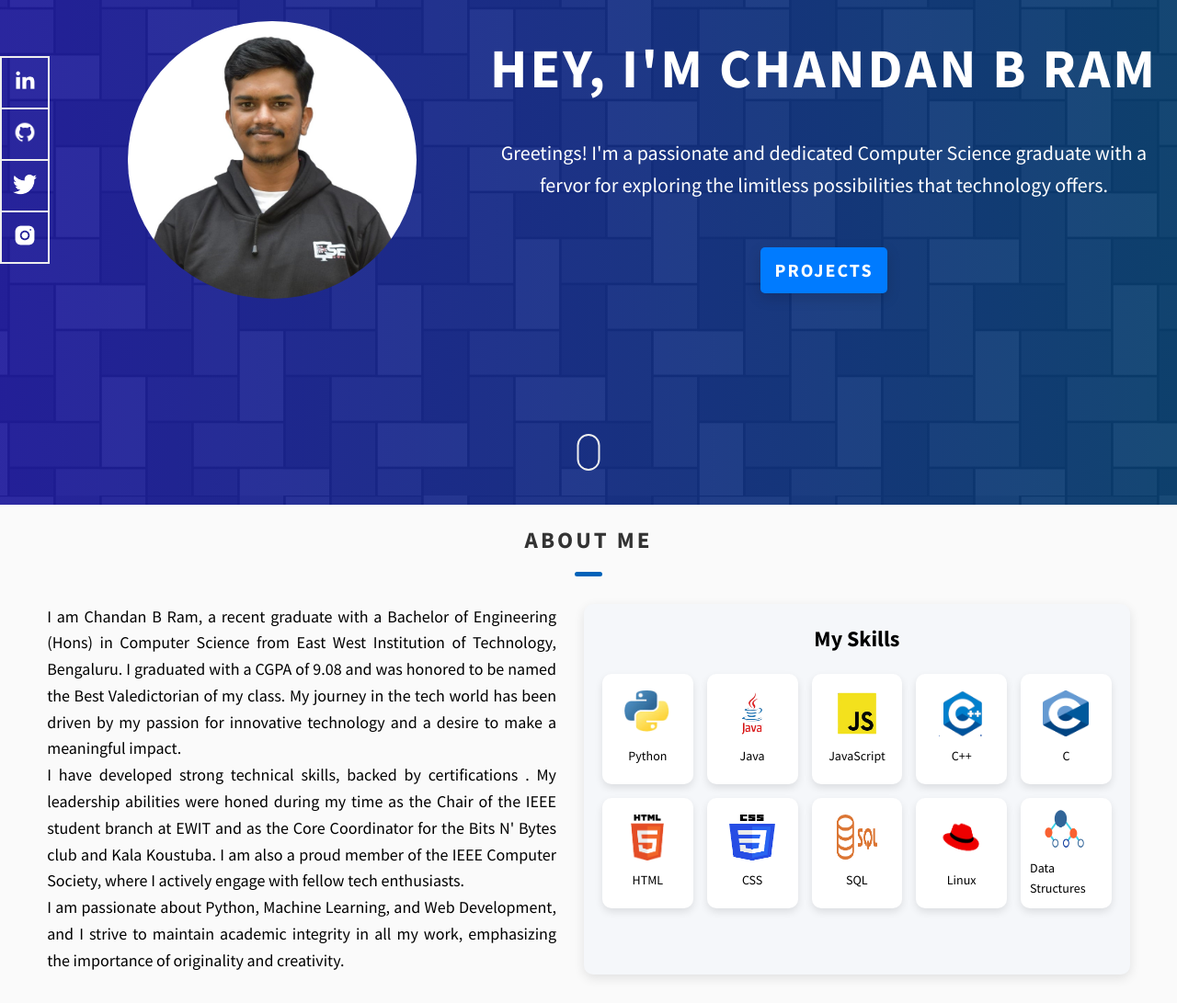
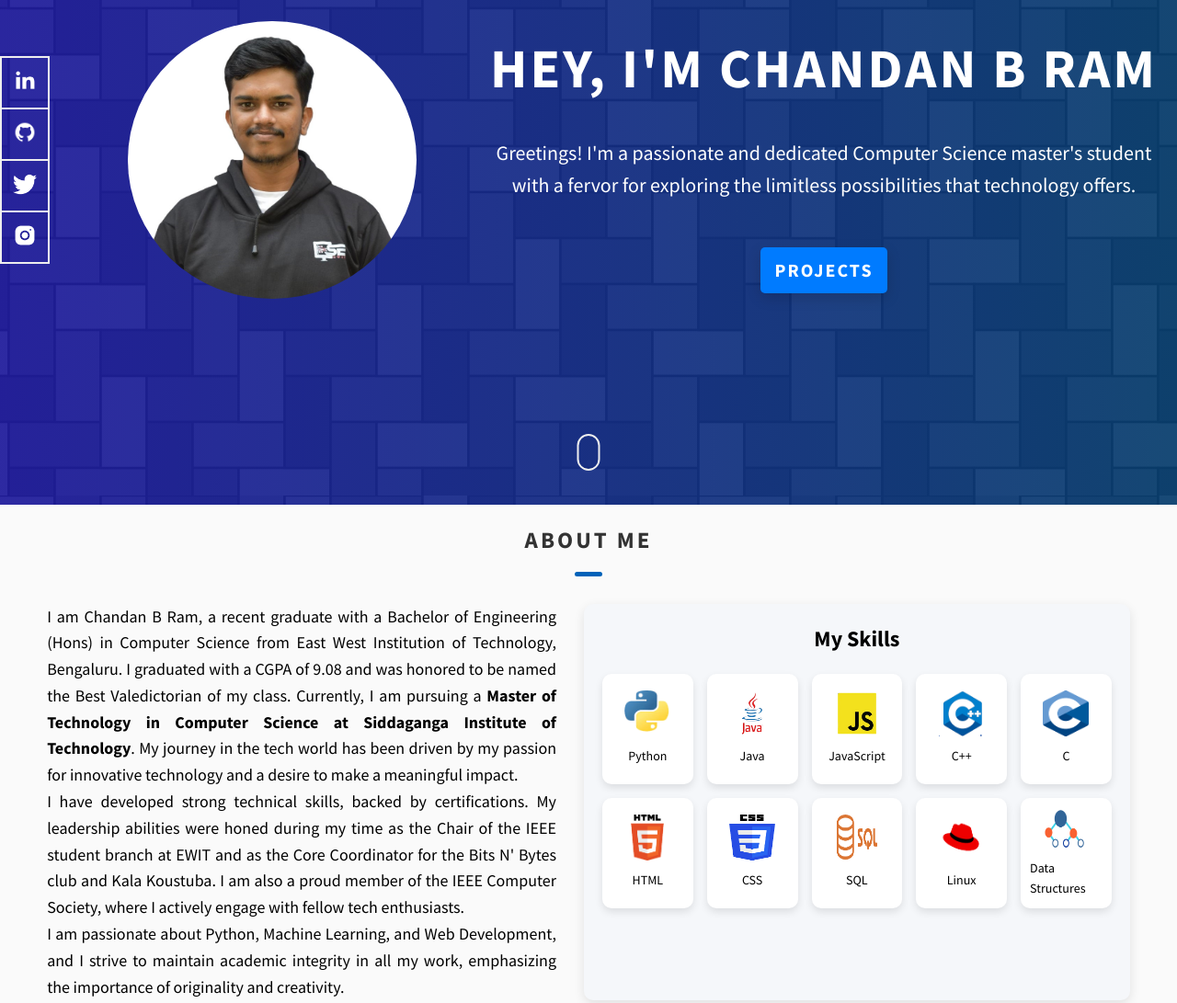
Before and after one commit to chandanbram/chandanbram.github.io, a plain HTML site: page index.html in a window 1280 px wide. Shown: the part 201-1292 px from the top of the page at 92% size. Drawn offline with nearby package versions, Linux system fonts and the light colour scheme.

Commit message:
Update index.html

```diff
--- a/index.html
+++ b/index.html
@@ -93,8 +93,8 @@
           <h1 class="heading-primary">Hey, I'm Chandan B Ram</h1>
           <div class="home-hero__info">
               <p class="text-primary">
-                  Greetings! I'm a passionate and dedicated Computer Science graduate with a fervor
-                  for exploring the limitless possibilities that technology offers.
+                  Greetings! I'm a passionate and dedicated
+                Computer Science master's student with a fervor for exploring the limitless possibilities that technology offers.
               </p>
           </div>
           <div class="home-hero__cta">
@@ -140,12 +140,18 @@
           <!-- Left Section: About Me -->
           <div class="about-me">
             <p>
-              I am Chandan B Ram, a recent graduate with a Bachelor of Engineering (Hons) in Computer Science from East West Institution of Technology, Bengaluru. I graduated with a CGPA of 9.08 and was honored to be named the Best Valedictorian of my class. My journey in the tech world has been driven by my passion for innovative technology and a desire to make a meaningful impact.</p>
+             <p>
+    I am Chandan B Ram, a recent graduate with a Bachelor of Engineering (Hons) in Computer Science from East West Institution of Technology, Bengaluru. I graduated with a CGPA of 9.08 and was honored to be named the Best Valedictorian of my class. Currently, I am pursuing a <b>Master of Technology in Computer Science at Siddaganga Institute of Technology</b>. My journey in the tech world has been driven by my passion for innovative technology and a desire to make a meaningful impact.
+</p>
 
-<p>I have developed strong technical skills, backed by certifications . My leadership abilities were honed during my time as the Chair of the IEEE student branch at EWIT and as the Core Coordinator for the Bits N' Bytes club and Kala Koustuba. I am also a proud member of the IEEE Computer Society, where I actively engage with fellow tech enthusiasts.</p>
+<p>
+    I have developed strong technical skills, backed by certifications. My leadership abilities were honed during my time as the Chair of the IEEE student branch at EWIT and as the Core Coordinator for the Bits N' Bytes club and Kala Koustuba. I am also a proud member of the IEEE Computer Society, where I actively engage with fellow tech enthusiasts.
+</p>
 
-<p>I am passionate about Python, Machine Learning, and Web Development, and I strive to maintain academic integrity in all my work, emphasizing the importance of originality and creativity.</p>
-            </p>
+<p>
+    I am passionate about Python, Machine Learning, and Web Development, and I strive to maintain academic integrity in all my work, emphasizing the importance of originality and creativity.
+</p>
+
           </div>
 
           <!-- Right Section: Skills -->
```
